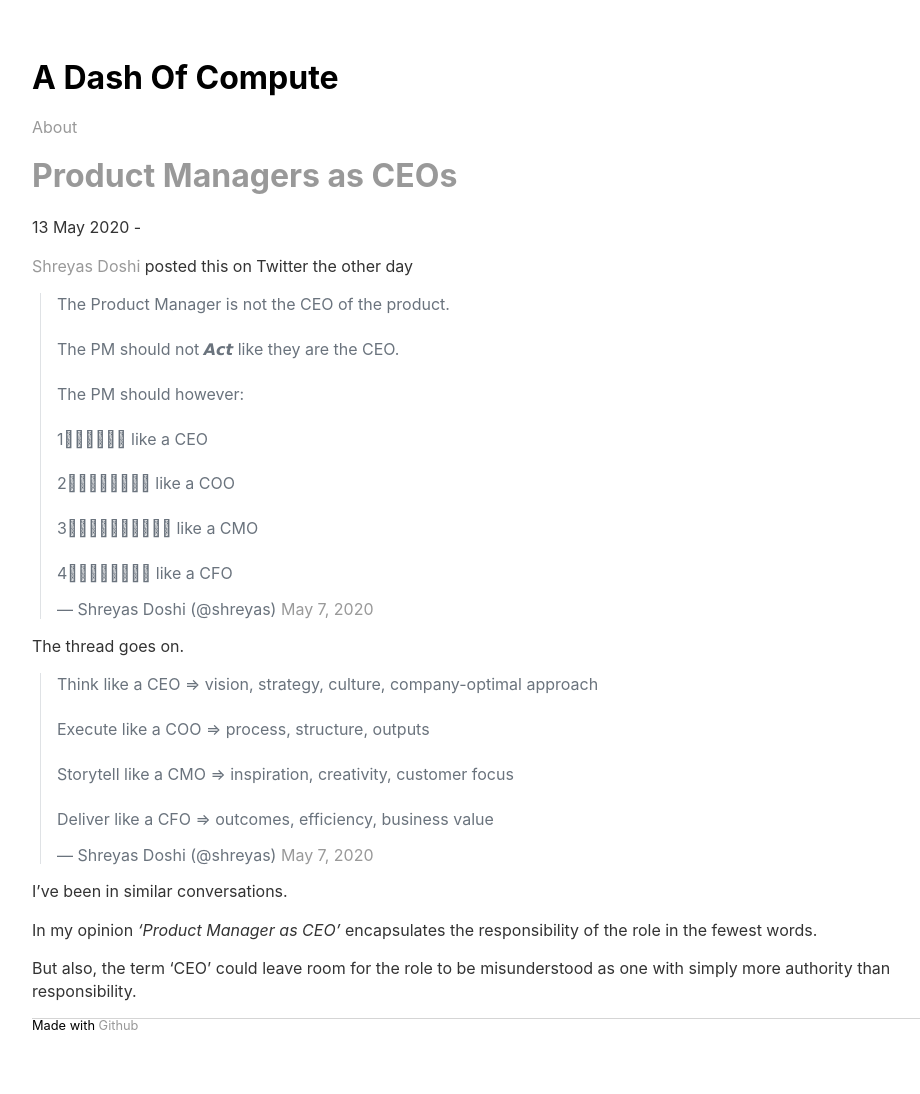
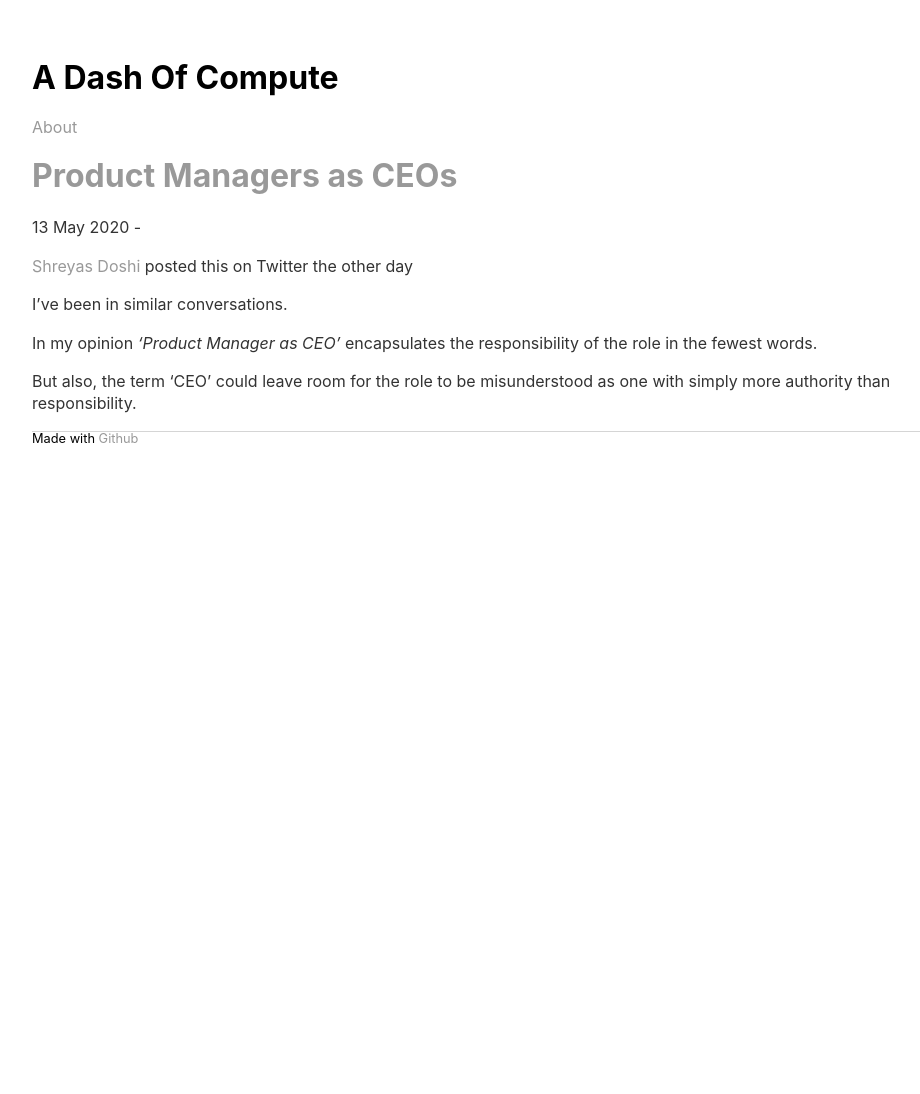
Before and after one commit to sautee/sautee.github.io, a Jekyll site: the page built from _posts/2020-05-13-productceo.md, in a window 1280 px wide. Shown: the whole page, without its empty margins (160-1080 px from the left). Built offline with Jekyll 4.4.1, drawn with Linux system fonts in a browser that asks for light colours; nearby versions of some CDN libraries; library files that are not in the unit come from our copies; comment, search, counter and statistics services are not loaded; after the commit the page ends 900 px from its top, so only the background shows below that.

Commit message:
Update 2020-05-13-productceo.md

```diff
--- a/_posts/2020-05-13-productceo.md
+++ b/_posts/2020-05-13-productceo.md
@@ -6,11 +6,7 @@ date: 2020-05-13
 
 [Shreyas Doshi](https://twitter.com/shreyas) posted this on Twitter the other day
 
-<blockquote class="twitter-tweet"><p lang="en" dir="ltr">The Product Manager is not the CEO of the product.<br><br>The PM should not 𝘼𝙘𝙩 like they are the CEO.<br><br>The PM should however:<br><br>1⃣𝙏𝙝𝙞𝙣𝙠 like a CEO<br><br>2⃣𝙀𝙭𝙚𝙘𝙪𝙩𝙚 like a COO<br><br>3⃣𝙎𝙩𝙤𝙧𝙮𝙩𝙚𝙡𝙡 like a CMO<br><br>4⃣𝘿𝙚𝙡𝙞𝙫𝙚𝙧 like a CFO</p>&mdash; Shreyas Doshi (@shreyas) <a href="https://twitter.com/shreyas/status/1258212702087864320?ref_src=twsrc%5Etfw">May 7, 2020</a></blockquote> <script async src="https://platform.twitter.com/widgets.js" charset="utf-8"></script>
 
-The thread goes on.
-
-<blockquote class="twitter-tweet"><p lang="en" dir="ltr">Think like a CEO ⇒ vision, strategy, culture, company-optimal approach<br><br>Execute like a COO ⇒ process, structure, outputs<br><br>Storytell like a CMO ⇒ inspiration, creativity, customer focus<br><br>Deliver like a CFO ⇒ outcomes, efficiency, business value</p>&mdash; Shreyas Doshi (@shreyas) <a href="https://twitter.com/shreyas/status/1258212702750535681?ref_src=twsrc%5Etfw">May 7, 2020</a></blockquote> <script async src="https://platform.twitter.com/widgets.js" charset="utf-8"></script>
 
 I've been in similar conversations.
 
```
